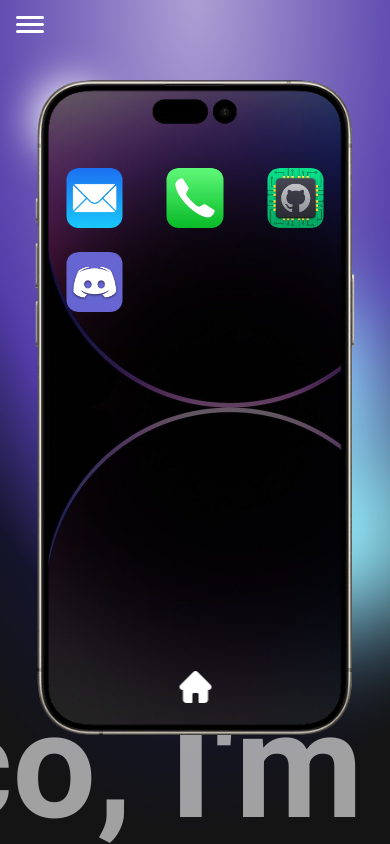
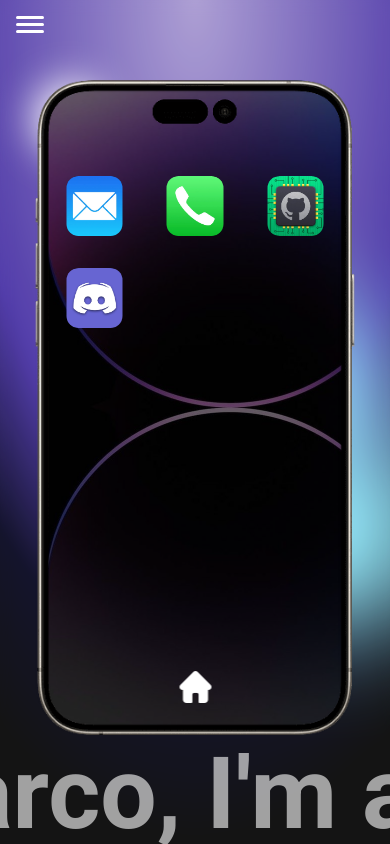
Before and after one commit to Mariosam2/portfolio, a React (Vite) app: page /contacts in a window 390 px wide. Built offline with nearby package versions, Linux system fonts and the light colour scheme.

Commit message:
responsive scrolling text

```diff
--- a/src/App.jsx
+++ b/src/App.jsx
@@ -67,9 +67,13 @@ function App() {
         <div className="light -z-40 top-1/3 left-1/3"></div>
         <div className="layover glass -z-30"></div>
         <div className="scrolling-text -z-20">
-          <div className="RightToLeft">
-            <span>Hi I'm Marco, I'm a Junior Web Developer.</span>
-            <span>Hi I'm Marco, I'm a Junior Web Developer.</span>
+          <div className="RightToLeft text-[100px]/[100px] lg:text-[150px]/[150px] line-he">
+            <span className="mx-4">
+              Hi I'm Marco, I'm a Junior Web Developer.
+            </span>
+            <span className="mx-4">
+              Hi I'm Marco, I'm a Junior Web Developer.
+            </span>
           </div>
         </div>
 
--- a/src/components/Contacts.jsx
+++ b/src/components/Contacts.jsx
@@ -33,9 +33,11 @@ const Contacts = () => {
       .writeText(text)
       .then(() => {
         //text copied in the clipboard
+        console.log("testo copiato");
       })
-      .catch(() => {
+      .catch((err) => {
         //error while copying the text
+        console.log("errore", err);
       });
   };
 
@@ -51,7 +53,7 @@ const Contacts = () => {
                 className="contact relative "
                 onMouseOver={handleMouseOver}
                 onMouseLeave={handleMouseLeave}
-                onClick={writeClipboard(contact.content)}
+                onClick={() => writeClipboard(contact.content)}
                 key={index}
               >
                 <PhoneApp icon={contact.icon} />
--- a/src/components/PhoneApp.jsx
+++ b/src/components/PhoneApp.jsx
@@ -28,7 +28,7 @@ const PhoneApp = ({ index, icon, title }) => {
     <div
       data-index={index !== null ? index : ""}
       className={`phone-app flex flex-col  justify-center items-center pt-4 ${
-        routePath === "/contacts" ? "pt-6" : ""
+        routePath === "/contacts" ? "pt-8" : ""
       }  px-0 xxs:px-2`}
     >
       <div
--- a/src/index.css
+++ b/src/index.css
@@ -81,16 +81,14 @@
 }
 .RightToLeft span {
   display: inline-block;
-  font-size: 148px;
   font-weight: 700;
   color: rgba(255, 255, 255, 0.6);
   /* text-shadow: 10px -2px 10px rgba(255, 255, 255, 0.6); */
-  margin: 0 2rem;
-  line-height: 155px;
 }
 
 .RightToLeft {
   animation: RightToLeft 20s infinite linear;
+  animation-delay: 1s;
 }
 
 .iphone-container {
```
